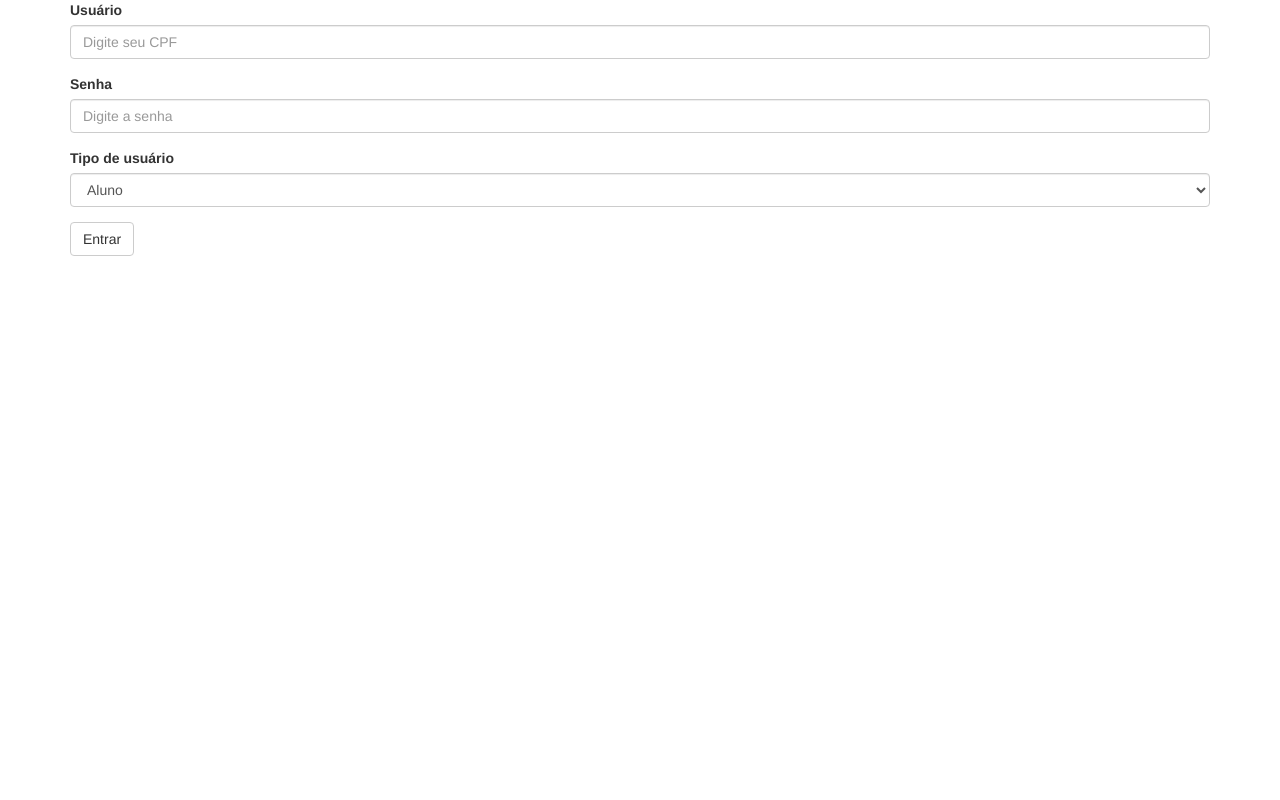
After one commit to GeraldoOliveira/avaliacao_online, a PHP site: page /view/formLogin.php in a window 1280 px wide. The commit adds this page. Run offline with PHP 8.4, Linux system fonts and the light colour scheme; some libraries are stand-ins or nearby versions.

Commit message:
Adicionado arquivos para realizar login - Esta com pron=blema em validar o usuário

```diff
--- a/config/avaliacao.sql
+++ b/config/avaliacao.sql
@@ -128,7 +128,8 @@ CREATE TABLE `usuario` (
   `cpf_usuario` varchar(11) NOT NULL,
   `tipo_usuario` varchar(13) NOT NULL,
   `nome_usuario` varchar(100) NOT NULL,
-  `email_usuario` varchar(100) NOT NULL
+  `email_usuario` varchar(100) NOT NULL,
+  `senha_usuario` varchar(20) NOT NULL
 ) ENGINE=InnoDB DEFAULT CHARSET=latin1;
 
 --
--- /dev/null
+++ b/controller/Conexao.php
@@ -0,0 +1,6 @@
+<?php
+
+mysql_connect("localhost", "root", "") or die("Erro ao conectar com o servidor de dados.\n" . mysqlerror());
+mysql_select_db("avaliacao") or die("Erro ao conectar com o banco de dados.\n" . mysqlerror());
+
+?>
--- a/index.php
+++ b/index.php
@@ -11,7 +11,7 @@ and open the template in the editor.
     </head>
     <body>
         <?php
-        // put your code here
+        header("Location:view/formLogin.php");
         ?>
     </body>
 </html>
--- a/model/Usuario.php
+++ b/model/Usuario.php
@@ -6,12 +6,15 @@ class Usuario {
     public $tipo;
     public $nome;
     public $email;
+    public $senha;
 
-    public function __construct($cpf, $tipo, $nome, $email) {
+    public function __construct($cpf, $tipo, $nome, $email, $senha) {
         $this->cpf = $cpf;
         $this->tipo = $tipo;
         $this->email = $email;
         $this->nome = $nome;
+        $this->nome = $senha;
+
     }
 
 }
--- /dev/null
+++ b/view/formLogin.php
@@ -0,0 +1,52 @@
+
+
+<html>
+  <head>
+    <meta charset="utf-8">
+    <meta name="viewport" content="width=device-width, initial-scale=1">
+    <script type="text/javascript" src="http://cdnjs.cloudflare.com/ajax/libs/jquery/2.0.3/jquery.min.js"></script>
+    <script type="text/javascript" src="http://netdna.bootstrapcdn.com/bootstrap/3.3.4/js/bootstrap.min.js"></script>
+    <link href="http://cdnjs.cloudflare.com/ajax/libs/font-awesome/4.3.0/css/font-awesome.min.css"
+    rel="stylesheet" type="text/css">
+    <link href="http://pingendo.github.io/pingendo-bootstrap/themes/default/bootstrap.css"
+    rel="stylesheet" type="text/css">
+  </head>
+
+  <body>
+    <div class="section">
+      <div class="container">
+        <div class="row">
+          <div class="col-md-12">
+              <form role="form" action="../controller/Login.php" method="POST">
+              <div class="form-group">
+                <label class="control-label" for="InputEmail1">Usuário</label>
+                <input class="form-control" name="login" id="InputEmail1" placeholder="Digite seu CPF"
+                       type="text" maxlength="11" pattern="[0-9]+$" required>
+              </div>
+              <div class="form-group">
+                <label class="control-label" for="InputPassword">Senha</label>
+                <input class="form-control" name="password" id="InputPassword" placeholder="Digite a senha"
+                       type="password" maxlength="20" required>
+              </div>
+                <div class="form-group">
+                <label class="control-label" for="InputTipo">Tipo de usuário</label>
+                <select class="form-control" name="tipo" id="InputTipo" value="Aluno" type="text" required="">
+                  <option>Aluno</option>
+                  <option>Professor</option>
+                  <option>Admnistrador</option>
+                </select>
+              </div>
+              <?php
+              if(isset($_GET['erro'])){
+                 echo "<p class=\"text-danger\">" . $_GET['erro'] . "</p>";
+              }
+              ?>
+              <button type="submit" name="submit" class="btn btn-default">Entrar</button>
+            </form>
+          </div>
+        </div>
+      </div>
+    </div>
+  </body>
+
+</html>
```
Also changed, not shown: controller/Login.php (added, +32 -0 lines), controller/Validacao.php (added, +8 -0 lines), view/header.php (added, +42 -0 lines), 1 other file.
